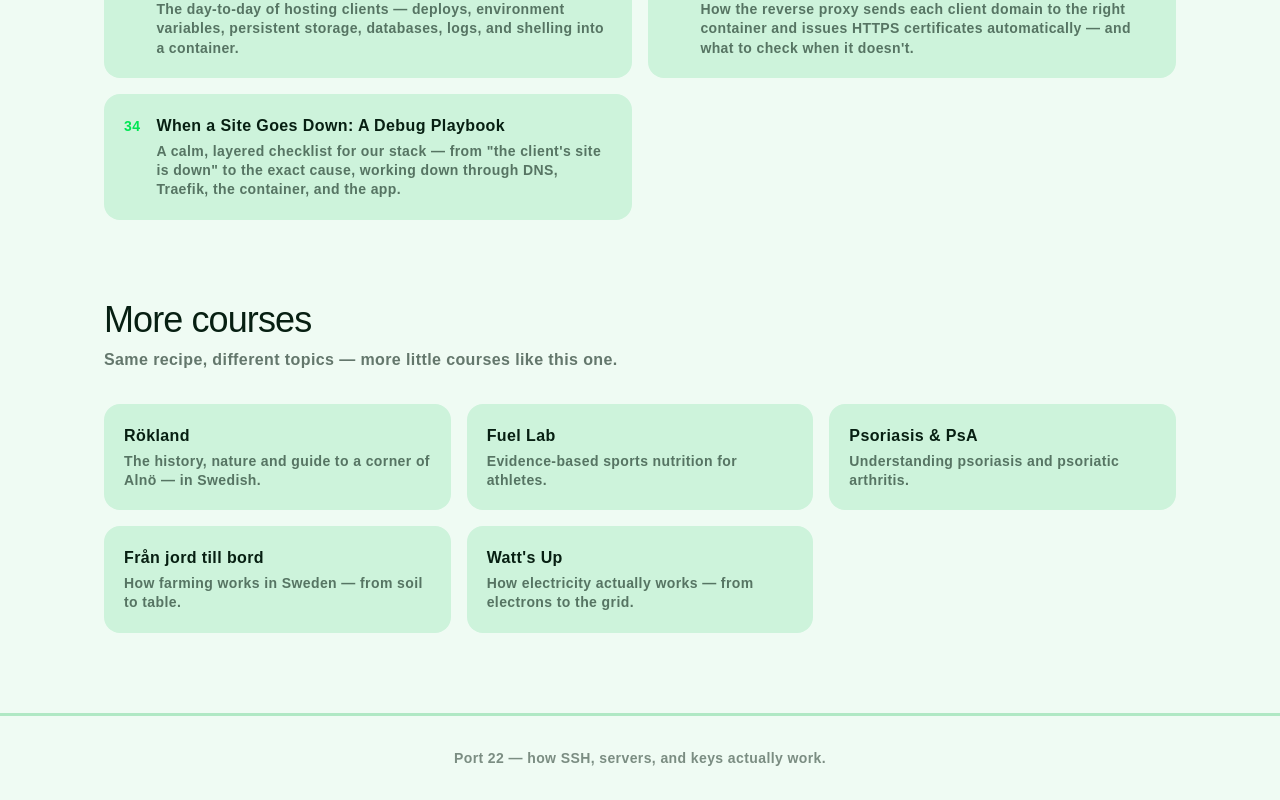
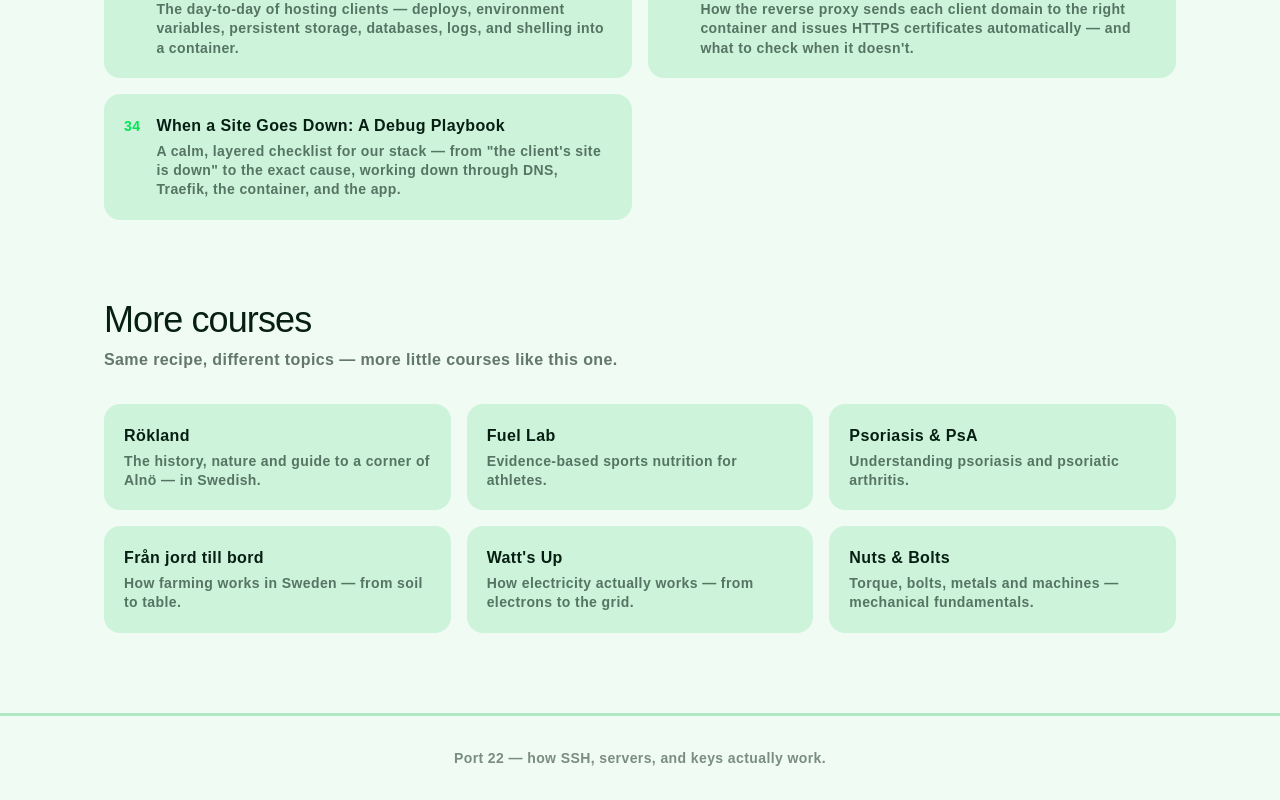
Before and after one commit to emilitogaza/ssh-course, a Next.js app: page / in a window 1280 px wide. Shown: the part 3508-4308 px from the top of the page. Built offline with nearby package versions, Linux system fonts and the light colour scheme; a web font is replaced by a local one.

Commit message:
Update page.tsx

```diff
--- a/app/page.tsx
+++ b/app/page.tsx
@@ -43,6 +43,11 @@ const OTHER_COURSES = [
     title: "Watt's Up",
     href: "https://watts-up.vercel.app",
     description: "How electricity actually works — from electrons to the grid.",
+  },
+  {
+    title: "Nuts & Bolts",
+    href: "https://nuts-and-bolts.vercel.app",
+    description: "Torque, bolts, metals and machines — mechanical fundamentals.",
   },
 ];
 
```
